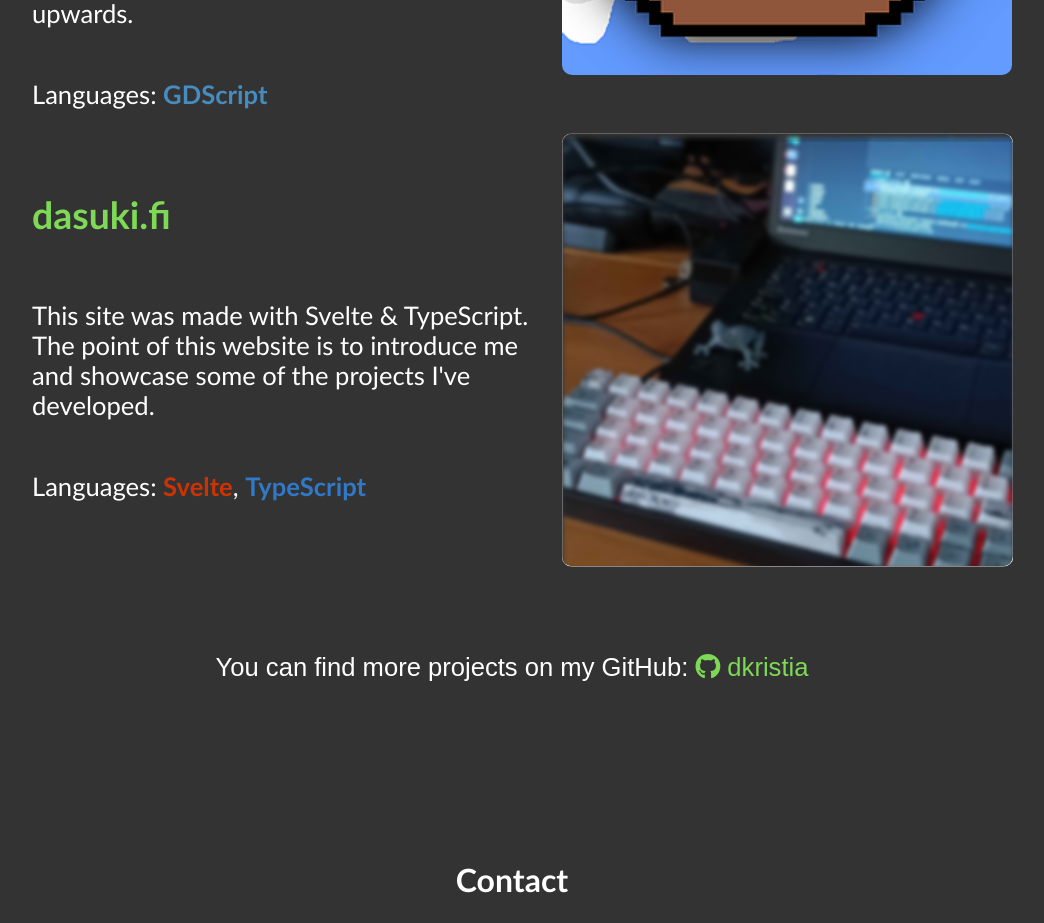
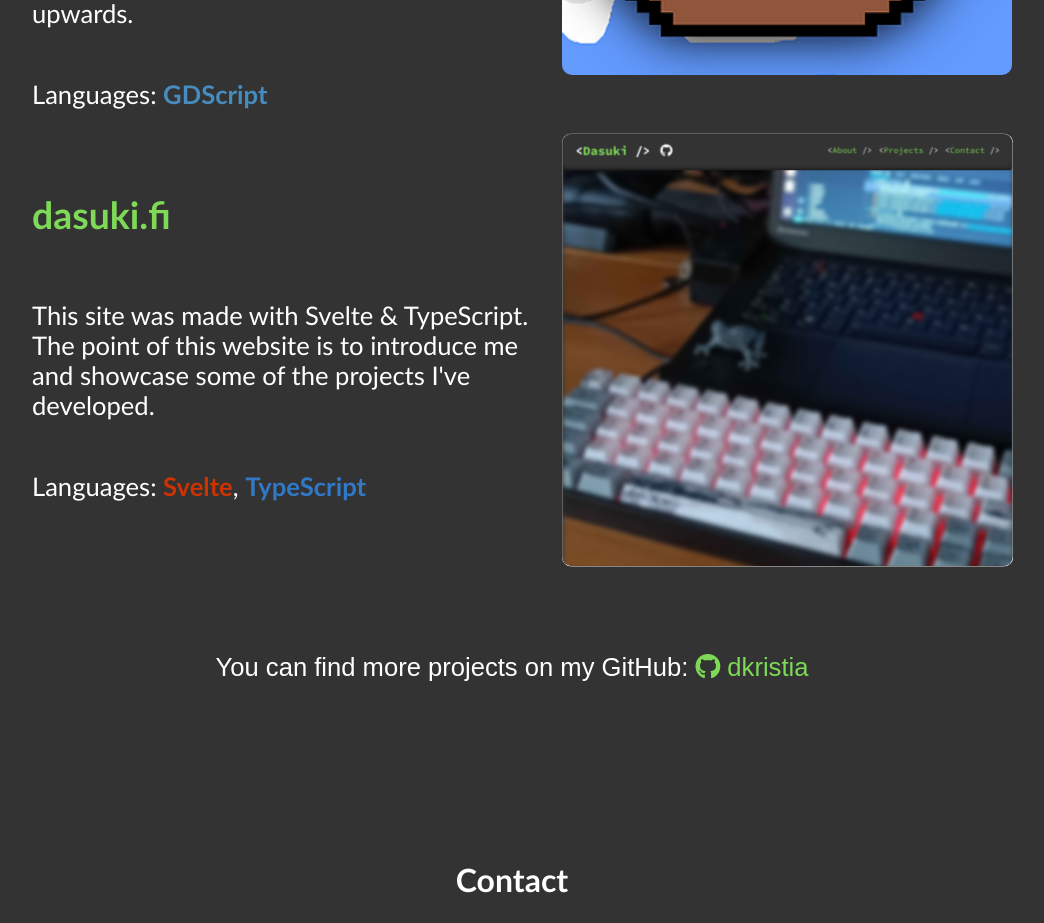
Before and after one commit to dkristia/homepage, a Svelte app: page / in a window 1280 px wide. Shown: the part 4620-5543 px from the top of the page, without its empty margins (128-1172 px from the left). Built offline with nearby package versions, Linux system fonts and the light colour scheme.

Commit message:
Add recursion to iframe

```diff
--- a/src/App.svelte
+++ b/src/App.svelte
@@ -19,6 +19,10 @@
   let displayedTagline: string = "";
   let isTyping: boolean = false;
   let showCursor: boolean = true;
+
+  const urlParams = new URLSearchParams(window.location.search);
+  const currentRecursionLevel = parseInt(urlParams.get('recursion') || '0');
+  const maxRecursionLevel = 3;
 
   async function typeText(text: string, speed: number = 70): Promise<void> {
     isTyping = true;
@@ -160,7 +164,11 @@
       </Project>
       <Project>
         <div class="mirror-container" slot="project-image">
-          <iframe title="Mirror of this site" src="." class="mirror-frame" height="1080px" />
+          {#if currentRecursionLevel < maxRecursionLevel}
+            <iframe title="Mirror of this site" src=".?recursion={currentRecursionLevel + 1}" class="mirror-frame" height="1080px" />
+          {:else}
+            <div class="max-recursion">You lost the game</div>
+          {/if}
         </div>
           <a href="." slot="project-title" class="project highlight"><h1><span style="color:var(--green);">dasuki.fi</span></h1></a>
         <p slot="project-description">This site was made with Svelte & TypeScript. The point of this website is to introduce me and showcase some of the projects I've developed.</p>
@@ -312,6 +320,15 @@
     height: 0px;
   }
 
+  .max-recursion {
+    background-color: rgba(0, 0, 0, 0.7);
+    color: var(--green);
+    padding: 20px;
+    border-radius: 10px;
+    font-size: 1.5rem;
+    text-align: center;
+  }
+
   .cursor {
     display: inline-block;
     color: var(--green);
```
